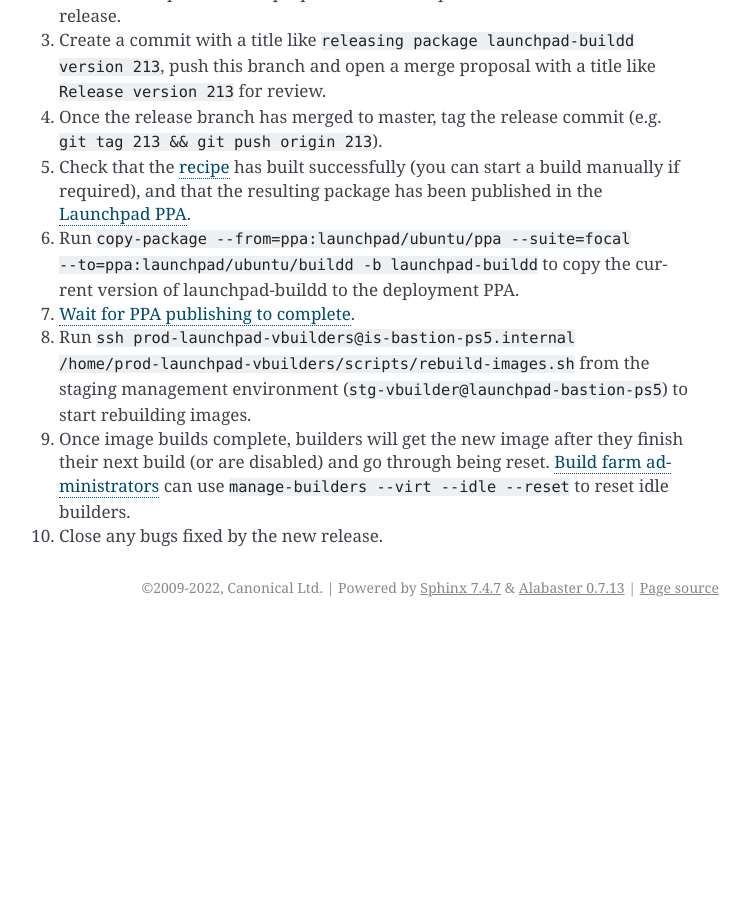
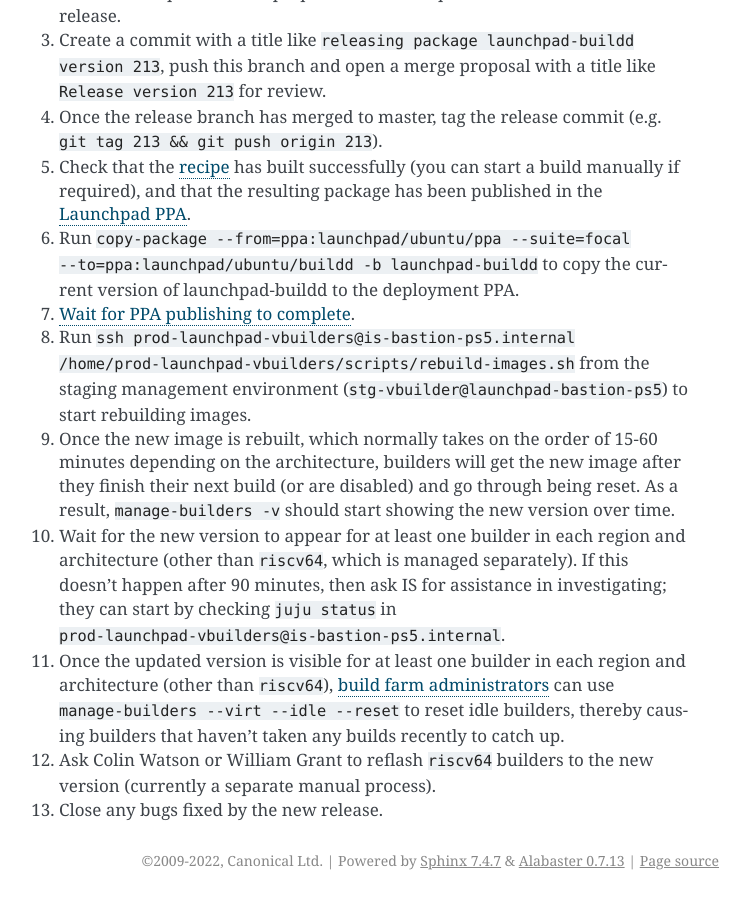
Before and after one commit to jugmac00/launchpad-buildd, a Sphinx documentation site: the page built from docs/how-to/deployment.rst, in a window 1280 px wide and 900 px high, scrolled down 1187 px. Shown: the whole window, without its empty margins (391-1141 px from the left). Built offline with Sphinx 7.4.7, drawn with Linux system fonts in a browser that asks for light colours; before the commit the page ends 1814 px from its top, so only the background shows below that.

Commit message:
Describe waiting for image rebuilds in more detail

```diff
--- a/docs/how-to/deployment.rst
+++ b/docs/how-to/deployment.rst
@@ -85,10 +85,26 @@
    staging management environment (``stg-vbuilder@launchpad-bastion-ps5``)
    to start rebuilding images.
 
-#. Once image builds complete, builders will get the new image after they
-   finish their next build (or are disabled) and go through being reset.
-   `Build farm administrators
+#. Once the new image is rebuilt, which normally takes on the order of 15-60
+   minutes depending on the architecture, builders will get the new image
+   after they finish their next build (or are disabled) and go through being
+   reset.  As a result, ``manage-builders -v`` should start showing the new
+   version over time.
+
+#. Wait for the new version to appear for at least one builder in each
+   region and architecture (other than ``riscv64``, which is managed
+   separately).  If this doesn't happen after 90 minutes, then ask IS for
+   assistance in investigating; they can start by checking ``juju status``
+   in ``prod-launchpad-vbuilders@is-bastion-ps5.internal``.
+
+#. Once the updated version is visible for at least one builder in each
+   region and architecture (other than ``riscv64``), `build farm
+   administrators
    <https://launchpad.net/~launchpad-buildd-admins/+members>`_ can use
-   ``manage-builders --virt --idle --reset`` to reset idle builders.
+   ``manage-builders --virt --idle --reset`` to reset idle builders, thereby
+   causing builders that haven't taken any builds recently to catch up.
+
+#. Ask Colin Watson or William Grant to reflash ``riscv64`` builders to the
+   new version (currently a separate manual process).
 
 #. Close any bugs fixed by the new release.
```
